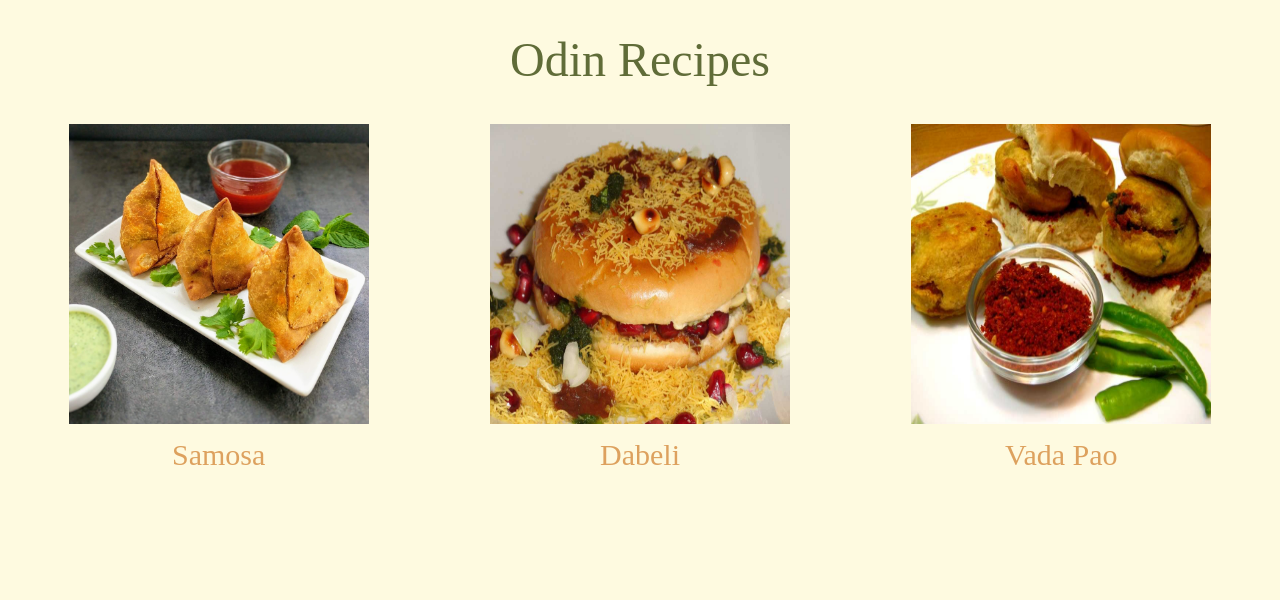
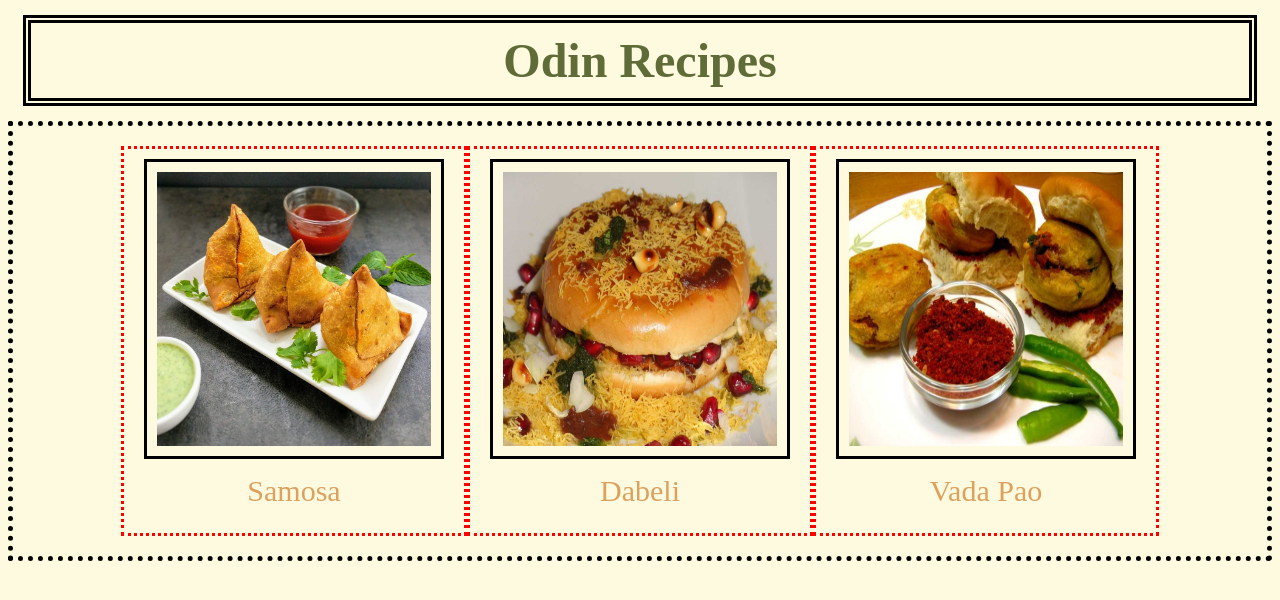
Before and after one commit to dsb-03/odin-recipes, a plain HTML site: page index.html in a window 1280 px wide. Drawn offline with Linux system fonts and the light colour scheme.

Commit message:
modified:   index.html 	new file:   style.css 	modified:   styles.css

```diff
--- a/index.html
+++ b/index.html
@@ -3,33 +3,28 @@
 <head>
     <meta charset="UTF-8">
     <meta name="viewport" content="width=device-width, initial-scale=1.0">
-    <link rel="stylesheet" href="styles.css">
+    <link rel="stylesheet" href="style.css">
     <title>Recipes</title>
 </head>
 <body>
-    <h1 class="Title">Odin Recipes</h1>
-    <div class="row">
-        <div class="column">
+    <div class="title">Odin Recipes</div>
+    <div class="content">
+        <div class="recipe">
             <img src="./images/samosa.jpg" alt="Samosa" height="300" width="300">
-        </div>
-        <div class="column">
+            <span class="name"><a href="./recipes/samosa.html" >Samosa</a>
+            </span>
+            </div>
+        <div class="recipe">
             <img src="./images/Dabeli.jpeg" alt="Dabeli" height="300" width="300">
-        </div>
-        <div class="column">
+            <span class="name"><a href="./recipes/dabeli.html">Dabeli</a>
+            </span>
+            </div>
+        <div class="recipe">
             <img src="./images/Vada_Pav.jpg" alt="Vada Pao" height="300" width="300">
-        </div>
-    </div>
-    <div class="row">
-        <div class="column">
-            <a href="./recipes/samosa.html" >Samosa</a>
-        </div>
-        <div class="column">
-            <a href="./recipes/dabeli.html">Dabeli</a>
-        </div>
-        <div class="column">
-            <a href="./recipes/vada-pao.html">Vada Pao</a>
-        </div>
-    </div>
+            <span class="name"><a href="./recipes/vada-pao.html">Vada Pao</a>
+            </span>
+            </div>
+
 
 </body>
 </html>
--- /dev/null
+++ b/style.css
@@ -0,0 +1,69 @@
+* {
+    background-color: #fefae0;
+    font-family: 'Times New Roman', Times, serif;
+    box-sizing: border-box;
+}
+
+.title{
+    color: #606c38;
+    font-weight: 700;
+    font-size: 48px;
+    text-align: center;
+    padding: 10px;
+    margin: 15px;
+    border: 8px black double;
+}
+.content{
+    border: 5px black dotted;
+    padding: 20px;
+    display: flex;
+    justify-content: center;
+    align-items: center;
+    flex-wrap: wrap;
+}
+
+.recipe{
+    border: red dotted;
+    align-content: center;
+    padding: 10px;
+    display: inline-block;
+}
+img{
+    margin: auto;
+    padding: 10px;
+    border: solid;
+    display: block;
+}
+
+ .name{
+    width: 300px;
+    margin: 10px;
+    padding: 5px;
+    display: block;
+    text-align: center;
+}
+
+
+
+
+
+
+
+
+
+
+
+
+
+
+/*CSS for hyperlinks*/
+a:link,
+a:visited {
+    font-size: 30px;
+    color: #dda15e;
+    text-decoration: none;
+}
+
+a:hover {
+    color: #bc6c25;
+}
--- a/styles.css
+++ b/styles.css
@@ -1,50 +1,66 @@
-*{
+* {
     background-color: #fefae0;
     font-family: 'Times New Roman', Times, serif;
 }
+
 .Title {
     text-align: center;
     color: #606c38;
-    font-weight: 500;
+    padding: 20px;
+    border: 5px black double;
+    margin: 15px;
+    font-weight: 700;
     font-size: 48px;
 
 }
-a:link,a:visited {
+
+a:link,
+a:visited {
     font-size: 30px;
-    color: #dda15e ;
+    color: #dda15e;
     text-decoration: none;
 }
-a:hover{
+
+a:hover {
     color: #bc6c25;
 }
-.image{
+
+.image {
     display: block;
     margin-left: auto;
     margin-right: auto;
     border-color: #606c38;
     border-width: 15px;
 }
-.Sub-Title{
+
+.Sub-Title {
     font-size: 30px;
     font-weight: 500;
     color: #bc6c25;
 }
-.Info{
+
+.Info {
     color: #606c38;
     font-weight: 500;
     font-size: 18px;
 }
-.Ingredients{
+
+.Ingredients {
     color: #606c38;
     font-weight: 500;
     font-size: 18px;
 }
-.row {
-    display: flex;
+
+.photos {
+    height: 400px;
+    width: 900px;
+    margin: 10px;
+    border: 5px black dotted;
+    padding: 10px;
+    display: inline-block;
 }
 
-  .column {
-    flex: 33.33%;
-    padding: 5px;
-    text-align: center;
+img {
+    display: inline-block;
+    margin: 10px auto;
 }
```
Lines whose indentation alone changed are shown as unchanged.
